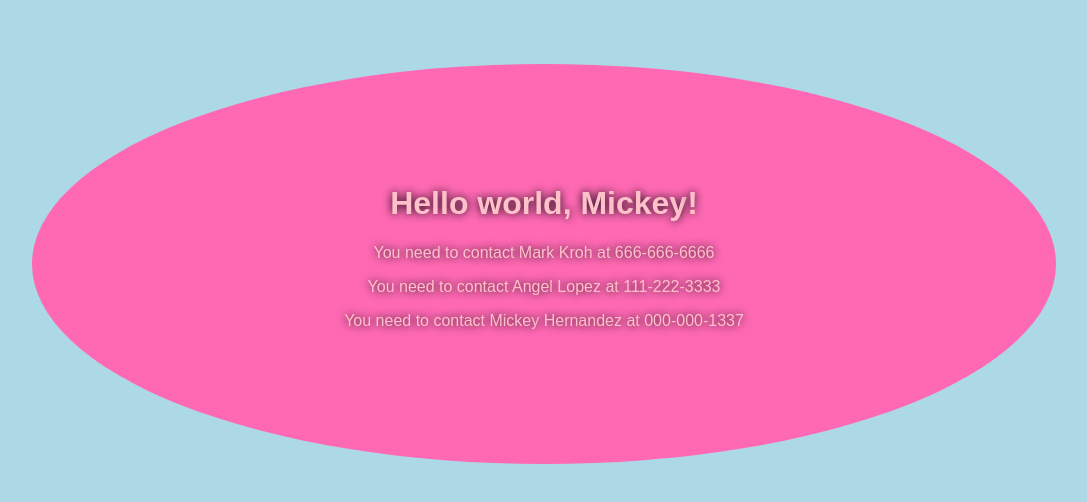
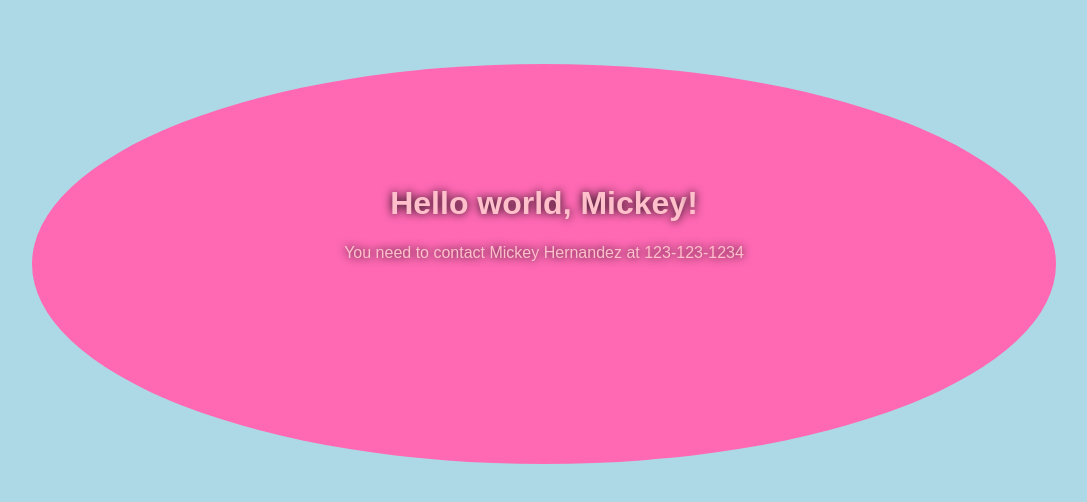
Before and after one commit to MickeyH98/ReactChallenges, a React (Create React App) app in the folder week10challenge/: page / in a window 1280 px wide. Shown: the top 502 px of the page, without its empty margins (96-1183 px from the left). Built offline with nearby package versions, Linux system fonts and the light colour scheme.

Commit message:
medium commit

```diff
--- a/week10challenge/src/App.js
+++ b/week10challenge/src/App.js
@@ -1,62 +1,15 @@
 import React, { Component } from 'react';
 import './App.css';
+import Head from "./Head";
 import Persons from "./Persons";
-import Head from "./Head";
 
 class App extends Component {
-  constructor(){
-    super();
-    this.state = {
-      contactArray : [
-        {
-          fname: "Mark",
-          lname: "Kroh",
-          phone: "666-666-6666"
-        },
-        {
-          fname: "Angel",
-          lname: "Lopez",
-          phone: "111-222-3333"
-        },
-        {
-          fname: "Mickey",
-          lname: "Hernandez",
-          phone: "000-000-1337"
-        }
-      ]
-    }
-  }
+
   render() {
-
-      var contactArray = [
-        {
-          fname: "Mark",
-          lname: "Kroh",
-          phone: "666-666-6666"
-        },
-        {
-          fname: "Angel",
-          lname: "Lopez",
-          phone: "111-222-3333"
-        },
-        {
-          fname: "Mickey",
-          lname: "Hernandez",
-          phone: "000-000-1337"
-        }
-      ];
-
-    var ContactLister = contactArray.map(function(person){
-      return (
-        <Persons fname={person.fname} lname={person.lname} phone={person.phone} />
-      )
-    }
-  )
-
     return (
       <div className="App">
         <Head name="Mickey"/>
-        {ContactLister}
+        <Persons fname="Mickey" lname="Hernandez" phone="123-123-1234" />
       </div>
     );
   }
@@ -65,8 +18,5 @@ class App extends Component {
 export default App;
 
 
-// VERY EASY: Create a React class component that renders "hello world" in an h1 tag. You don't need props for this one.
-// EASY: Pass a prop for "name" into the component you just created so the h1 tag reads, "Hello world, {name}"
+
 // MEDIUM: Create a child Contact component inside the original component you created that you pass in a firstName, lastName, and phoneNumber and print out "You need to contact {firstName} {lastName} at {phoneNumber}
-// HARD: Using an array of contacts, loop through each one and create a new Contact component for each
-// VERY HARD: In your list of Contacts, have a status icon by each one that starts as orange "Pending" status. Then have a call button that when clicked, changes the state to a green "Done" status.
```
